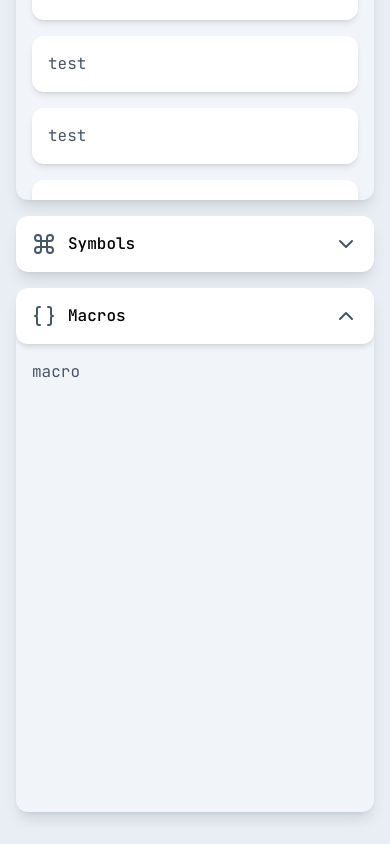
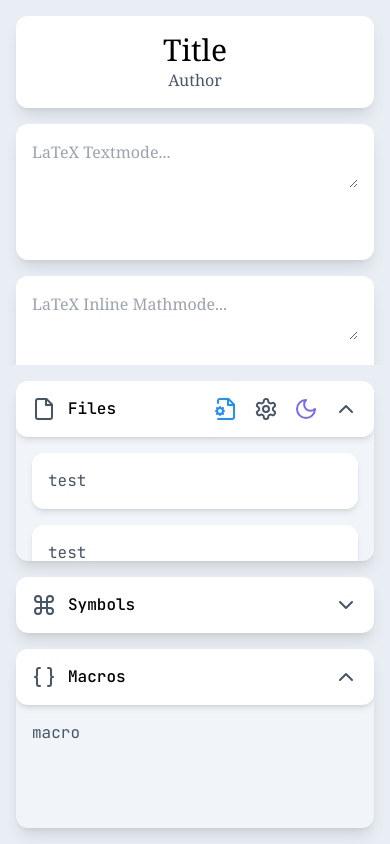
Before and after one commit to Jokauppi/Equationeer, a React (Vite) app: page / in a window 390 px wide. Built offline with nearby package versions, Linux system fonts and the light colour scheme.

Commit message:
action column fixes

```diff
--- a/src/components/ActionColumn.tsx
+++ b/src/components/ActionColumn.tsx
@@ -17,15 +17,14 @@ function ActionColumn({ darkMode, setDarkMode }: ActionColumnProps) {
   const [settingsOpen, setSettingsOpen] = useState(false);
 
   return (
-    <div className="flex flex-col justify-end md:justify-start gap-y-4 w-full md:h-full md:max-w-lg">
-      <div className="flex flex-col justify-end md:justify-between w-full md:h-full md:max-w-lg">
-        <div className="p-4 pb-0">
+    <div className="flex flex-col justify-end md:justify-between md:justify-start w-full h- md:h-full md:max-w-lg overflow-hidden">
+      <div className="p-4 pb-0 hidden md:flex">
         <LogoPanel
           darkMode={darkMode}
           setDarkMode={setDarkMode}
         />
       </div>
-        <div className="flex flex-col max-h-full h-full justify-start p-4 gap-y-4 overflow-y-hidden">
+      <div className="flex flex-col max-h-full h-full justify-end p-4 gap-y-4 overflow-hidden">
         <FilePanel
           filesOpen={filesOpen}
           setFilesOpen={setFilesOpen}
@@ -41,14 +40,13 @@ function ActionColumn({ darkMode, setDarkMode }: ActionColumnProps) {
           setMacrosOpen={setMacrosOpen}
         />
       </div>
-        <div className="p-4 pt-0">
+      <div className="p-4 pt-0 hidden md:flex">
         <SettingsPanel
           settingsOpen={settingsOpen}
           setSettingsOpen={setSettingsOpen}
         />
       </div>
     </div>
-    </div>
   );
 }
 
--- a/src/components/panels/LogoPanel.tsx
+++ b/src/components/panels/LogoPanel.tsx
@@ -9,7 +9,7 @@ type LogoPanelProps = {
 
 function LogoPanel({ darkMode, setDarkMode }: LogoPanelProps) {
   return (
-    <Box fit className="hidden md:flex">
+    <Box fit>
       <div className="w-full flex flex-row justify-between content-center gap-x-2">
         <p className="font-serif text-xl text-black dark:text-yellow-400">
           EQUΛTIONEER
--- a/src/components/panels/SettingsPanel.tsx
+++ b/src/components/panels/SettingsPanel.tsx
@@ -15,7 +15,6 @@ function SettingsPanel({ settingsOpen, setSettingsOpen }: SettingsPanelProps) {
       open={settingsOpen}
       setOpen={setSettingsOpen}
       openClass="h-fit shrink-0"
-      commonClass="hidden md:flex flex-grow"
       openAbove
       openSymbols={[
         <Settings size={24} className="rotate-90" />,
```
Lines whose indentation alone changed are shown as unchanged.
